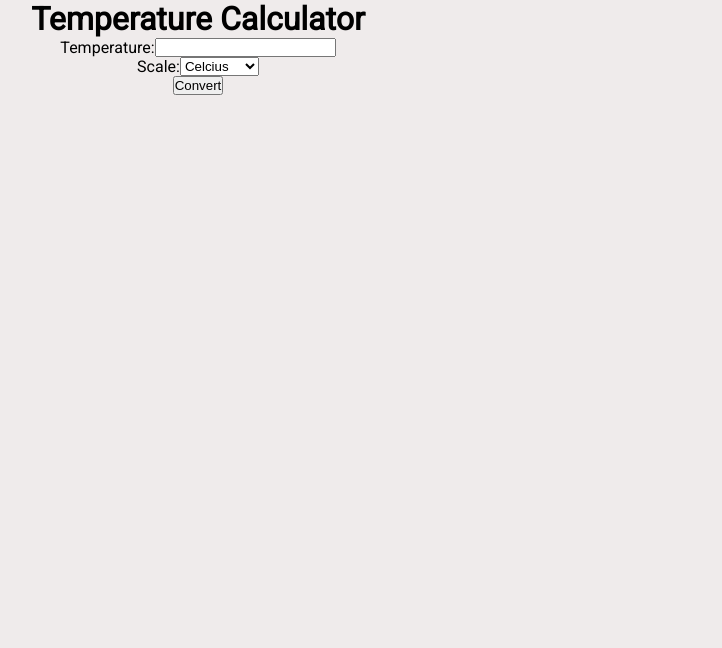
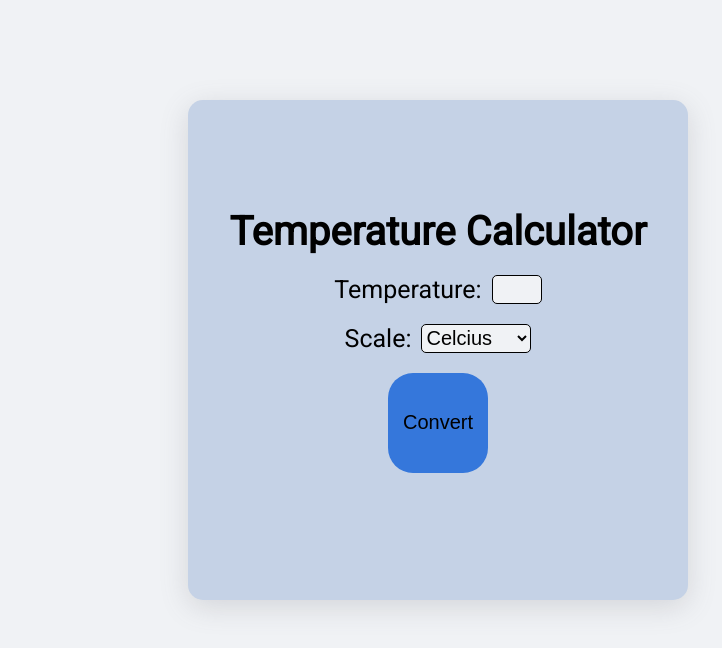
Before and after one commit to ckochera/tempconversionapp, a plain HTML site: page index.html in a window 1280 px wide. Shown: the whole page, without its empty margins (202-924 px from the left). Drawn offline with Linux system fonts and the light colour scheme.

Commit message:
Update styling
Updated styling for elements in style.css

```diff
--- a/style.css
+++ b/style.css
@@ -6,8 +6,13 @@
 
 body {
     margin: 0;
-    background-color: rgb(239, 235, 235);
+    background-color: #f0f2f5;
     font-family: 'roboto', sans-serif;
+}
+
+h1 {
+    font-size: 40px;
+    font-weight: bold;
 }
 
 #content {
@@ -15,9 +20,59 @@ body {
     flex-direction: column;
     align-items: center;
     justify-content: center;
-    max-width: 100vh;
+    width: 500px;
+    height: 500px;
+    background-color: #c5d2e6;
+    border: none;
+    border-radius: 15px;
+    box-shadow: rgba(100, 100, 111, 0.2) 0px 7px 29px 0px;
 }
 
 .container {
     display: flex;
+    padding: 10px;
 }
+
+#calculator {
+    display: flex;
+    justify-content: center;
+    margin-top: 100px;
+}
+
+#tempInput,
+    #tempScaleList {
+    margin-left: 10px;
+    background-color:#f0f2f5;
+    border: 1px solid black;
+    border-radius: 5px;
+}
+
+#tempInput {
+    width: 50px;
+    font-size: 20px
+}
+
+#convertBtn {
+    width: 100px;
+    height: 100px;
+    background-color: #3577db;
+    border: none;
+    border-radius: 25px;
+    cursor: pointer;
+    font-size: 20px;
+}
+
+#tempScale,
+    #input {
+        font-size: 25px;
+    }
+
+#tempScaleList {
+    width: 110px;
+    background-color: #f0f2f5;
+    font-size: 20px;
+}
+
+#textResult {
+    font-size: 20px;
+}
```
